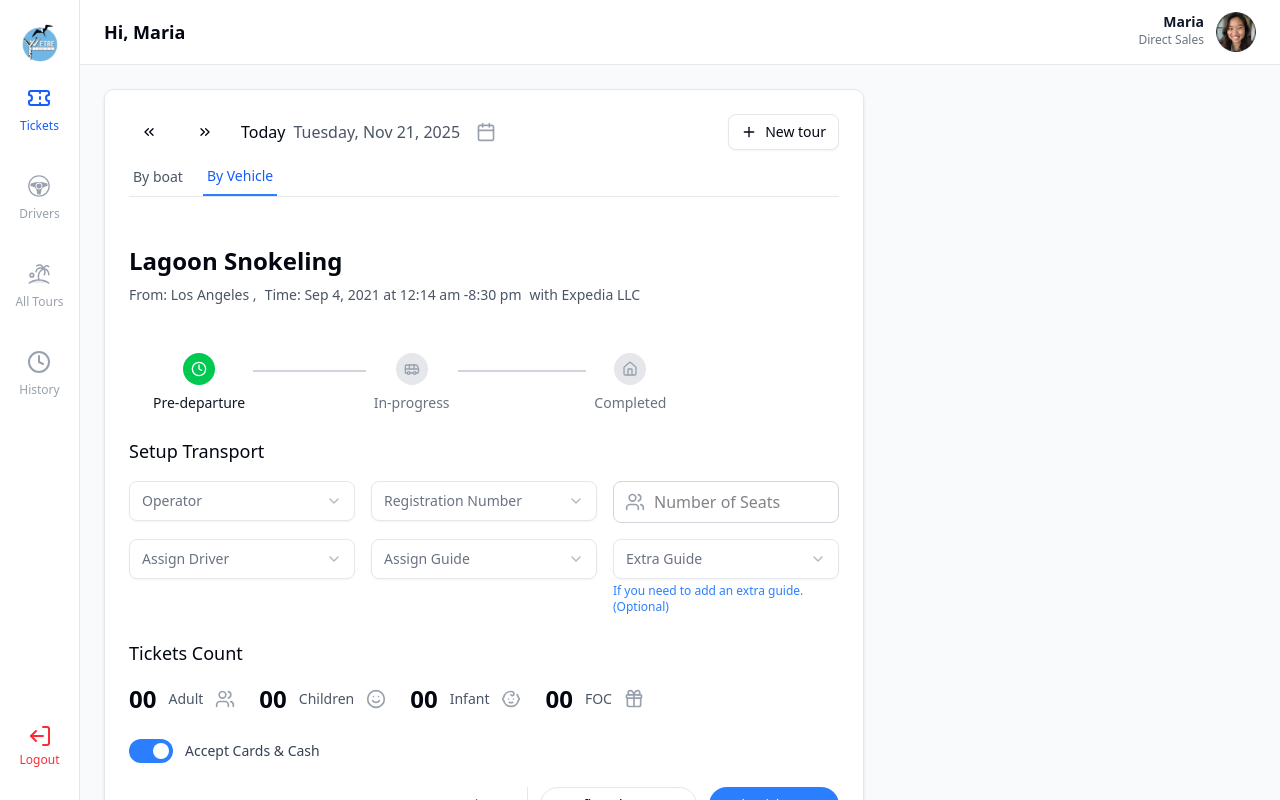
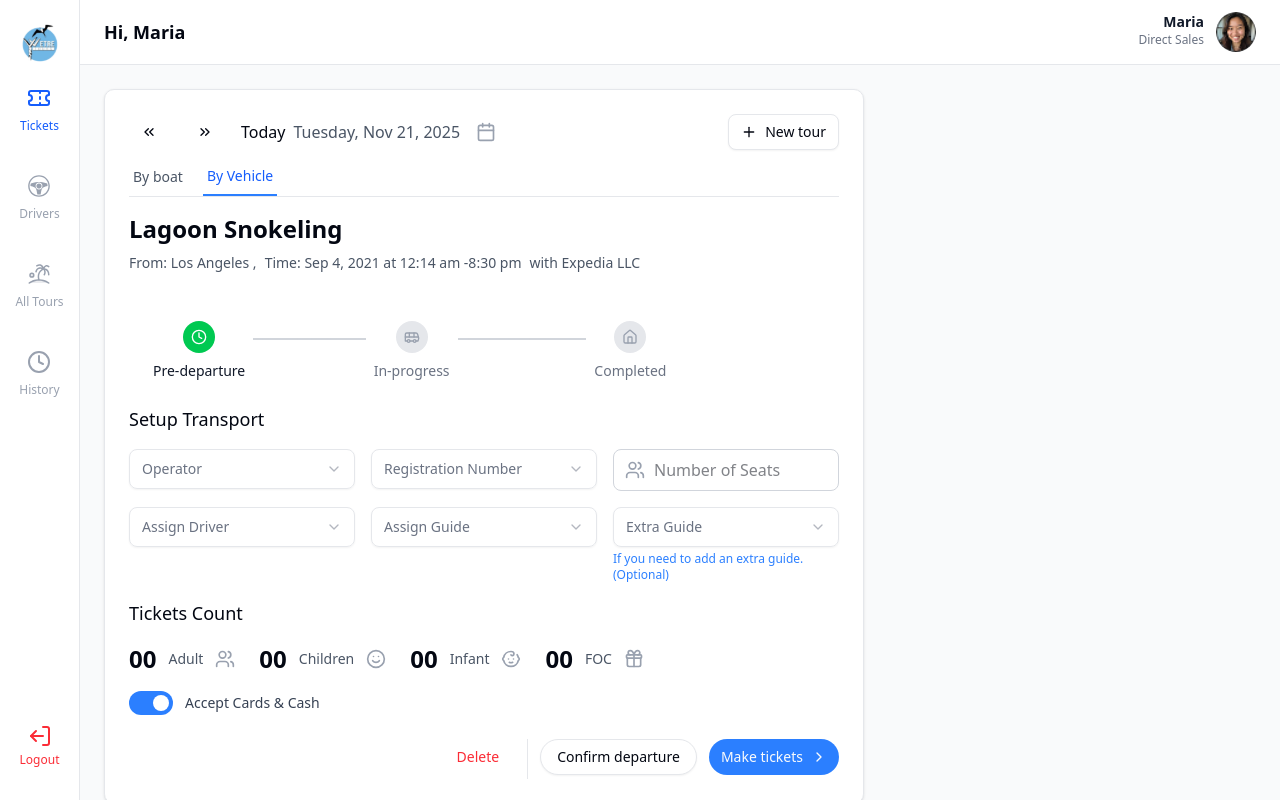
Before and after one commit to suman-chandra-barman/etre-tours-webapp, a Next.js app: page /direct-sales in a window 1280 px wide. Built offline with nearby package versions, Linux system fonts and the light colour scheme.

Commit message:
refactor: improve padding and margin for better layout in TourSetupForm

```diff
--- a/src/components/Tours/TourSetupForm.tsx
+++ b/src/components/Tours/TourSetupForm.tsx
@@ -54,9 +54,9 @@ const TourSetupForm = ({
   });
 
   return (
-    <div className="bg-white rounded-lg shadow-sm border">
+    <div className="p-4 md:p-6 bg-white rounded-lg shadow-sm border">
       {/* Header */}
-      <div className="p-4 md:p-6">
+      <div>
         <div className="flex items-center justify-between mb-4">
           <div className="flex items-center gap-4">
             <Button variant="ghost">
@@ -102,7 +102,7 @@ const TourSetupForm = ({
       </div>
 
       {/* Tour Details */}
-      <div className="p-4 md:p-6">
+      <div className="mt-4">
         <h2 className="text-2xl font-semibold mb-2">
           {tourData?.destination || "Lagoon Snokeling"}
         </h2>
@@ -119,7 +119,7 @@ const TourSetupForm = ({
         <ProgressTracker currentStep={currentStep} />
 
         {/* Setup Transport */}
-        <div className="mb-6">
+        <div className="mb-4">
           <h3 className="text-lg font-medium mb-4">Setup Transport</h3>
           <div className="grid grid-cols-1 md:grid-cols-3 gap-4 mb-4">
             <div>
@@ -209,7 +209,7 @@ const TourSetupForm = ({
         </div>
 
         {/* Tickets Count */}
-        <div className="mb-6">
+        <div className="mb-4">
           <h3 className="text-lg font-medium mb-4">Tickets Count</h3>
           <div className="flex flex-wrap gap-6">
             <div className="flex items-center gap-3">
```
